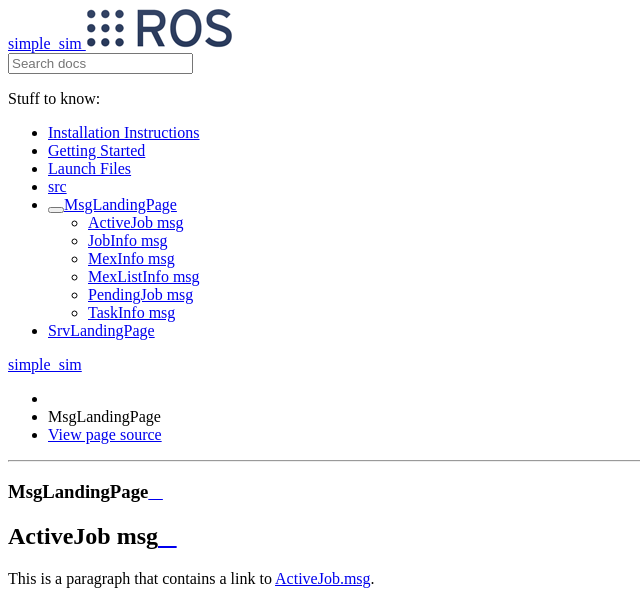
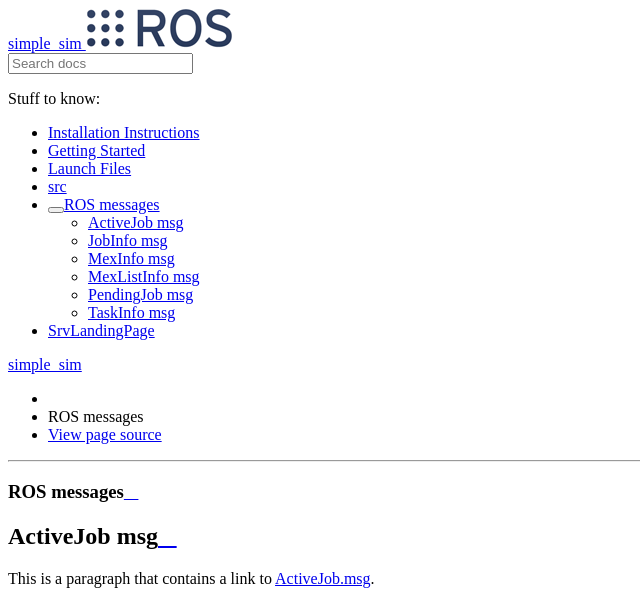
Before and after one commit to ROOSTER-fleet-management/rooster_fleet_manager, a Sphinx documentation site: the page built from doc/_source/MsgLandingPage.rst, in a window 1280 px wide. Shown: the top 591 px of the page, without its empty margins (0-640 px from the left). Built offline with Sphinx 7.4.7 and the Read the Docs theme 2.0.0, drawn with Linux system fonts in a browser that asks for light colours; the version number could not be read and is left out.

Commit message:
changed title for landing page of ROS msgs documentation

```diff
--- a/doc/_source/MsgLandingPage.rst
+++ b/doc/_source/MsgLandingPage.rst
@@ -1,5 +1,5 @@
 **************
-MsgLandingPage
+ROS messages
 **************
 
 .. .. toctree::
```
